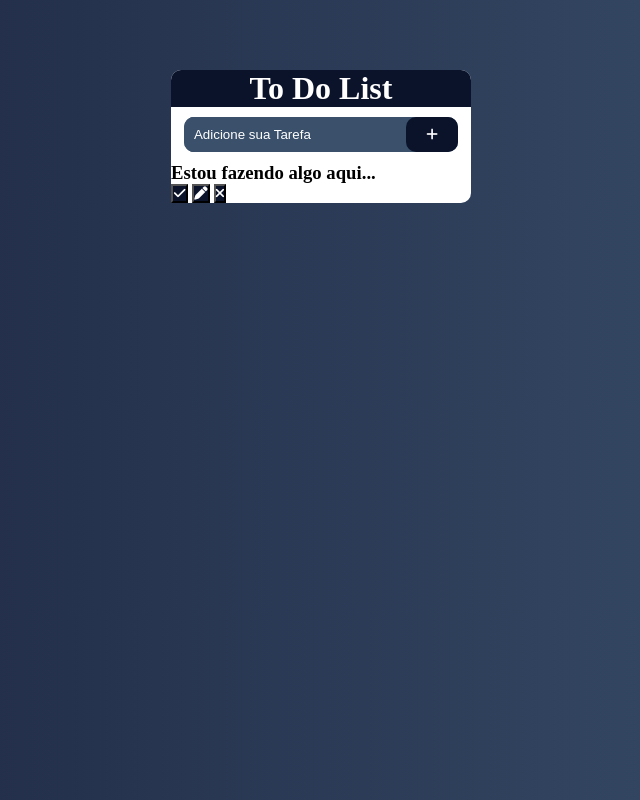
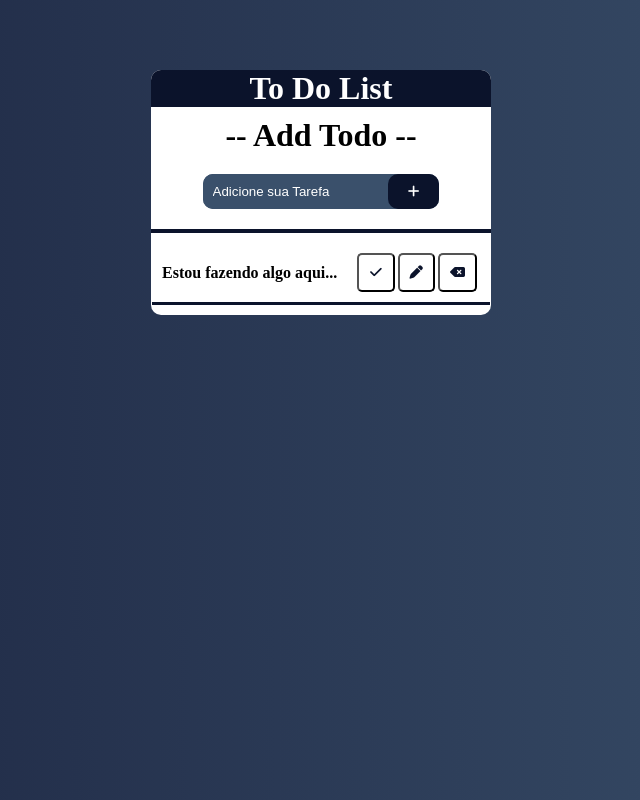
Before and after one commit to MarcelloBelem/To-Do-List, a plain HTML site: page index.html in a window 1280 px wide. Shown: the whole page, without its empty margins (319-959 px from the left). Drawn offline with Linux system fonts and the light colour scheme.

Commit message:
Style Finalizado
CSS do site finalizado, foco agora e desenvolver as funções do site, adicionar as pendências (TODO), marca como feita, editar e deletar!

```diff
--- a/index.html
+++ b/index.html
@@ -26,27 +26,29 @@
             <h1>To Do List</h1>
         </header>
         <form class="todoForm">
-            <dvi class="controls">
+            <h1>-- Add Todo --</h1>
+            <div class="controls">
                 <input type="text" name="" id="todoInput" placeholder="Adicione sua Tarefa">
                 <button type="submit">
                     <i class="fa-solid fa-plus"></i>
                 </button>
-            </dvi>
+            </div>
         </form>
-        <form class="editForm">
+        <form class="editForm nowView">
+            <h1>-- Edit --</h1>
             <div class="controls">
                 <input type="text" name="" id="todoInput" placeholder="Adicione sua Tarefa">
                 <button type="submit">
                     <i class="fa-solid fa-pen-to-square"></i>
                 </button>
             </div>
-            <button>
-                <i class="fa-solid fa-delete-left"></i>
+            <button id="cancelEdit">
+                <i class="fa-solid fa-xmark"></i>
             </button>
         </form>
-        <div id="todoList">
+        <div id="todoList" class="todoListClass">
             <div class="todo">
-                <h3>Estou fazendo algo aqui...</h3>
+                <p>Estou fazendo algo aqui...</p>
                 <button class="finishTodo">
                 <i class="fa-solid fa-check"></i>
                 </button>
@@ -56,7 +58,8 @@
                 </button>
 
                 <button class="removeTodo">
-                <i class="fa-solid fa-xmark"></i>
+                <i class="fa-solid fa-delete-left"></i>
+
                 </button>
             </div>
         </div>
--- a/style.css
+++ b/style.css
@@ -11,6 +11,21 @@
     --colorWhite: #fff;
 }
 
+/*  Animações  */
+@keyframes float {
+    0% {
+        padding: 5px 20px;
+    }
+
+    50% {
+        padding: 15px 30px;
+    }
+
+    100% {
+        padding: 5px 20px;
+    }
+}
+
 /*  Estilizações Gerais  */
 
 i {
@@ -20,6 +35,8 @@ i {
 button {
     color: var(--colorsecondary);
     background-color: var(--colorMainDark);
+    pointer-events: painted;
+    z-index: 10
 }
 
 button:hover {
@@ -34,7 +51,7 @@ button:hover {
     border-radius: 10px;
 
     input {
-        width: 30ch;
+        width: 25ch;
         padding: 10px;
         background-color: var(--colorMainLight);
         border: none;
@@ -57,15 +74,19 @@ button:hover {
     }
 }
 
+
+
 /*  Estilizações Especificas  */
 
 body {
     background: linear-gradient(90deg, #1C2541, #3A506B);
+    display: flex;
+    justify-content: center;
+    align-items: center;
 }
 
 .todoContainer {
-    width: 300px;
-    margin: auto;
+    width: 340px;
     margin-top: 70px;
     background: #fff;
     border-radius: 10px;
@@ -80,10 +101,80 @@ body {
 
 .todoForm {
     display: flex;
-    justify-content: center;
+    flex-direction: column;
+    align-items: center;
     margin: 10px 0;
+    border-bottom: 4px solid var(--colorMainDark);
+
+    h1 {
+        margin-bottom: 10px;
+    }
+
+    .controls {
+        margin-top: 10px;
+        margin-bottom: 20px;
+    }
 }
 
 .editForm {
+    display: flex;
+    flex-direction: column;
+    justify-content: center;
+    align-items: center;
+    gap: 10px;
+    margin: 10px;
+
+    #cancelEdit {
+        padding: 5px 20px;
+        border: none;
+        border-radius: 10px;
+        font-size: 1.5rem;
+    }
+
+    #cancelEdit:hover {
+        background-color: red;
+        animation: float 2.5s infinite;
+    }
+}
+
+.todoListClass {
+    display: flex;
+    justify-content: center;
+}
+
+.todo {
+    display: flex;
+    justify-content: center;
+    align-items: center;
+    margin-bottom: 10px;
+    padding: 10px 10px;
+    border-bottom: 3px solid var(--colorMainDark);
+
+    p {
+        margin-right: 20px;
+        font-weight: bolder;
+    }
+
+    button {
+        padding: 10px;
+        margin-right: 3px;
+        border-radius: 5px;
+        background-color: white;
+
+        i {
+            color: #0B132B;
+        }
+    }
+
+    button:hover {
+        background-color: var(--colorMainDark);
+
+        i {
+            color: var(--colorWhite);
+        }
+    }
+}
+
+.nowView {
     display: none;
 }
```
